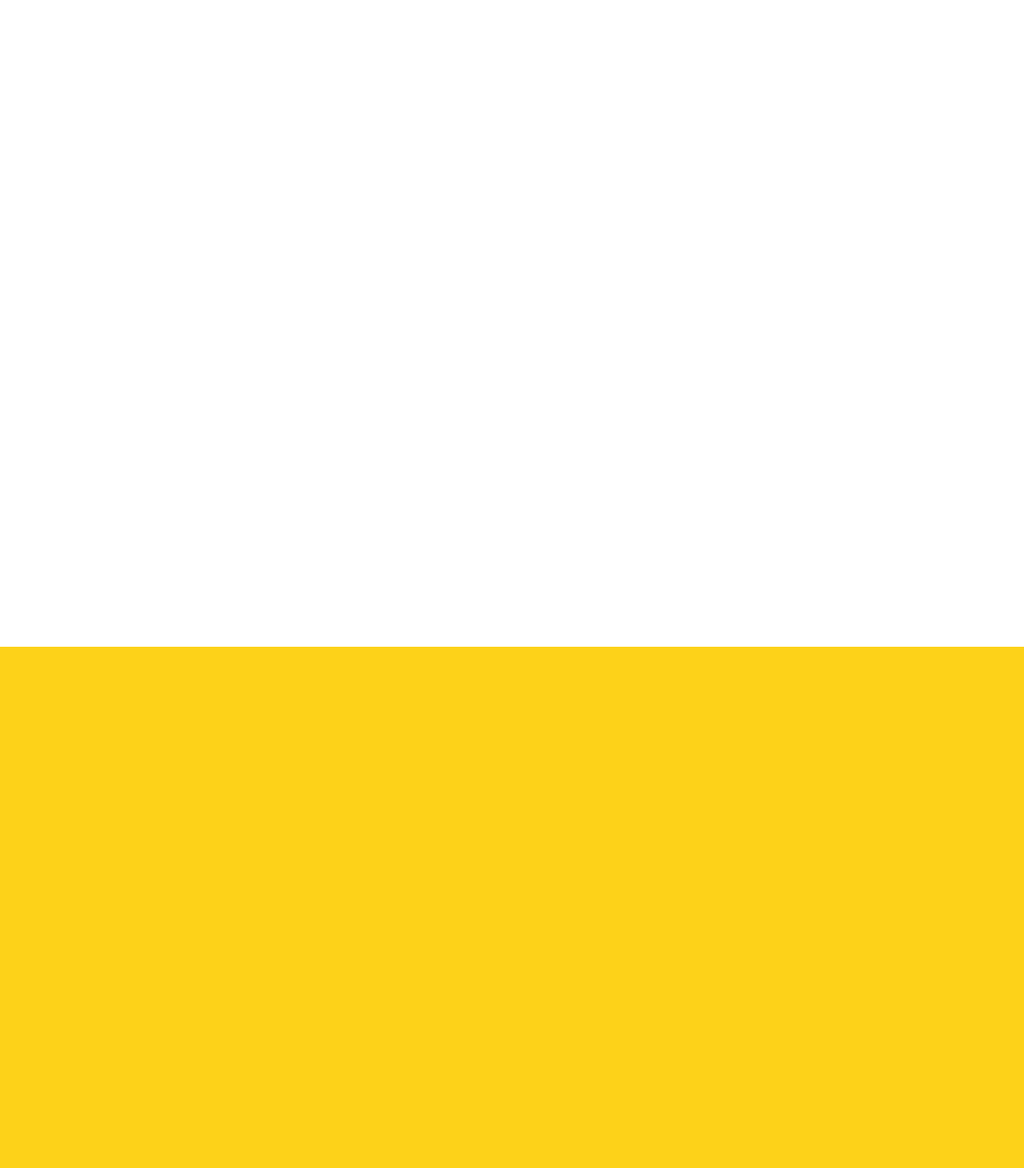
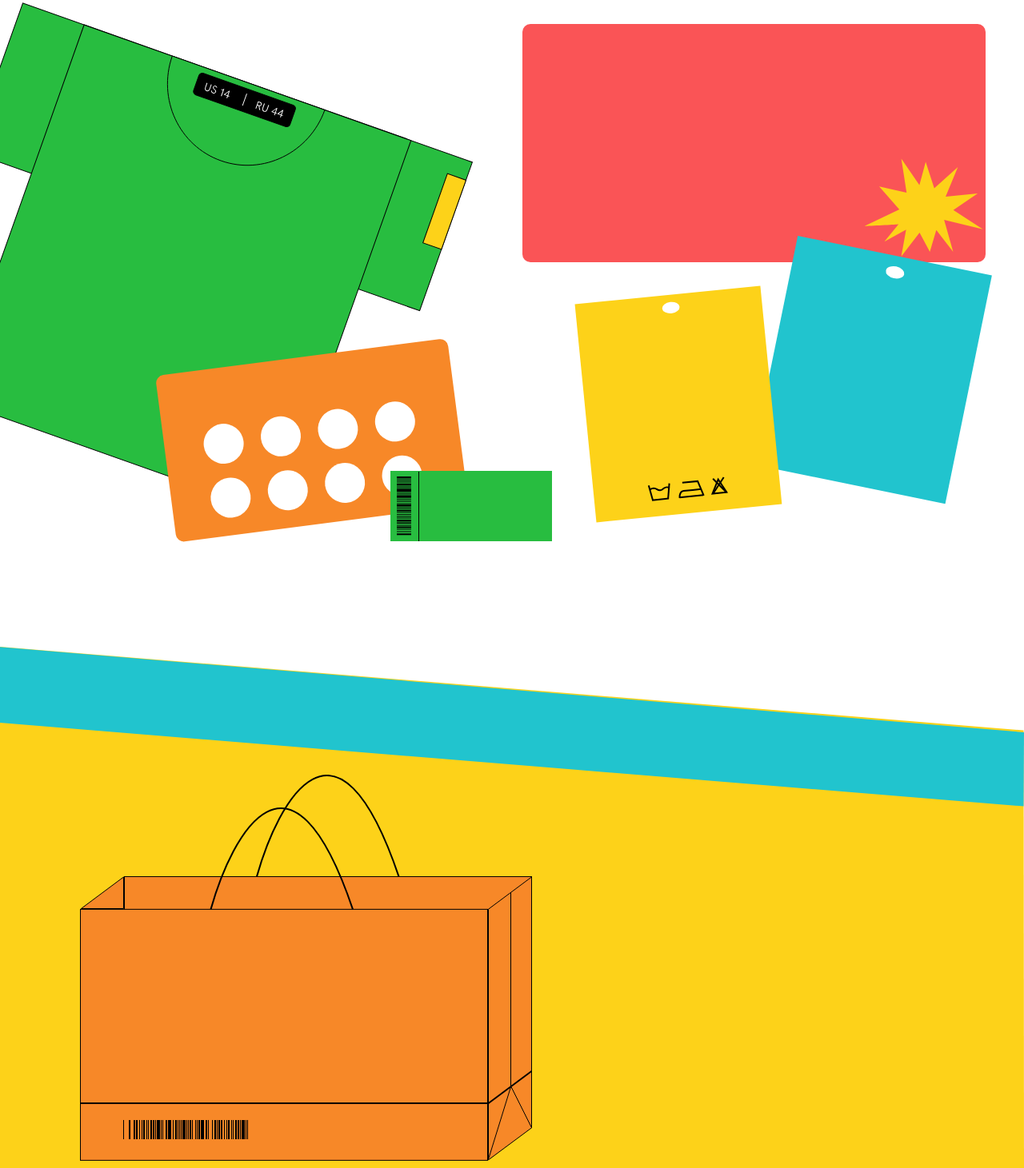
Before and after one commit to naranzzaya/modul-work, a plain HTML site: page index.html in a window 1280 px wide. Shown: the part 1578-3039 px from the top of the page at 80% size. Drawn offline with Linux system fonts and the light colour scheme; a web font is replaced by a local one.

Commit message:
10/26 17:50

```diff
--- a/index.html
+++ b/index.html
@@ -160,15 +160,61 @@
         left: 0px;
         top: 0px;
         background: #FFFFFF;
-      }
+        }
+        .shirt_big{
+          position: absolute;
+          left: -5px;
+          top: 71px;
+        }
+        .announce{
+          position: absolute;
+          left: 653px;
+          top: 98px;
+        }
+        .member{
+          position: absolute;
+          left: 194px;
+          top: 491px;
+        }
+        .yarlik{
+          position: absolute;
+          left: 488px;
+          top: 657px;
+        }
+        .yarlik_second{
+          position: absolute;
+          left: 718px;
+          top: 425px;
+        }
+        .yarlik_first{
+          position: absolute;
+          left: 938px;
+          top: 363px;
+        }
       .third_block{
         position:relative;
         width: 1280px;
         height: 784.5px;
         left: 0px;
         top: 0px;
-        background: #FDD219;
-      }
+        background: #FFFFFF;
+        }
+        .yellow_block{
+          position: absolute;
+          top: 0px;
+          left: 0px;
+        }
+        .horizontal_first{
+          position: absolute;
+          top: 0px;
+          left: 0px;
+        }
+        .package{
+          position: absolute;
+          top: 160px;
+          left: 100px;
+          z-index: 5;
+        }
       .last_block{
         position: relative;
         width: 1280px;
@@ -222,8 +268,23 @@
       <div class="second_horizontal">
       </div>
     </div>
-    <div class="second_block"></div>
-    <div class="third_block"></div>
+    <div class="second_block">
+      <div class="shirt_big"><img src="images/shirt_big.svg" alt=""></div>
+      <div class="announce"><img src="images/announce.svg" alt=""></div>
+      <div class="member"><img src="images/member.svg" alt=""></div>
+      <div class="yarlik"><img src="images/yarlik.svg" alt=""></div>
+      <div class="yarlik_first"><img src="images/yarlik_first.svg" alt=""></div>
+      <div class="yarlik_second"><img src="images/yarlik_second.svg" alt=""></div>
+    </div>
+    <div class="third_block">
+      <div class="yellow_block"><img src="images/yellow_block.svg" alt=""></div>
+      <div class="horizontal_first"><img src="images/horizontal_first.svg" alt=""></div>
+      <div class="package"><img src="images/package.svg" alt=""></div>
+
+
+      </div>
+
+
     <div class="last_block"></div>
 
 
```
Also changed, not shown: images/announce.svg (added), images/horizontal_first.svg (added), images/member.svg (added), images/package.svg (added), images/shirt_big.svg (added), images/yarlik.svg (added), images/yarlik_first.svg (added), images/yarlik_second.svg (added), images/yellow_block.svg (added).
